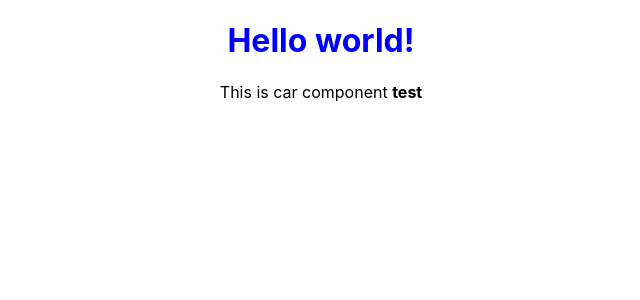
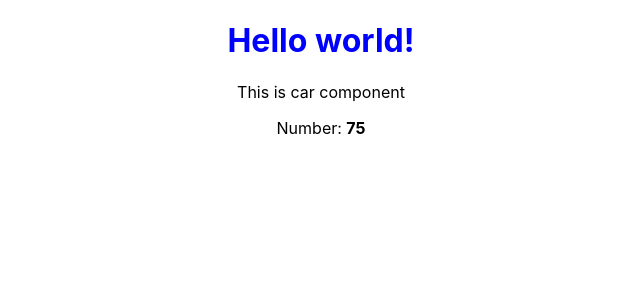
Before and after one commit to Abraklion/tutorial-react-zero-to-professional, a React (Create React App) app in the folder block_2/my-app/: page / in a window 1280 px wide. Shown: the top 300 px of the page, without its empty margins (319-959 px from the left). Built offline with nearby package versions, Linux system fonts and the light colour scheme.

Commit message:
Блок 2. Теория. JSX-синтаксис | Урок 5. Вывод динамических данных

```diff
--- a/block_2/my-app/src/Car/Car.js
+++ b/block_2/my-app/src/Car/Car.js
@@ -27,8 +27,18 @@
 // )
 
 /** Вариант 4 **/
+// export default () => (
+//   <div>
+//     This is car component <strong>test</strong>
+//   </div>
+// )
+
+/**
+ *  Урок 5.  Вывод динамических данных
+ **/
 export default () => (
   <div>
-    This is car component <strong>test</strong>
+    <p>This is car component</p>
+    <p>Number: <strong>{Math.round(Math.random() * 100)}</strong></p>
   </div>
 )
```
